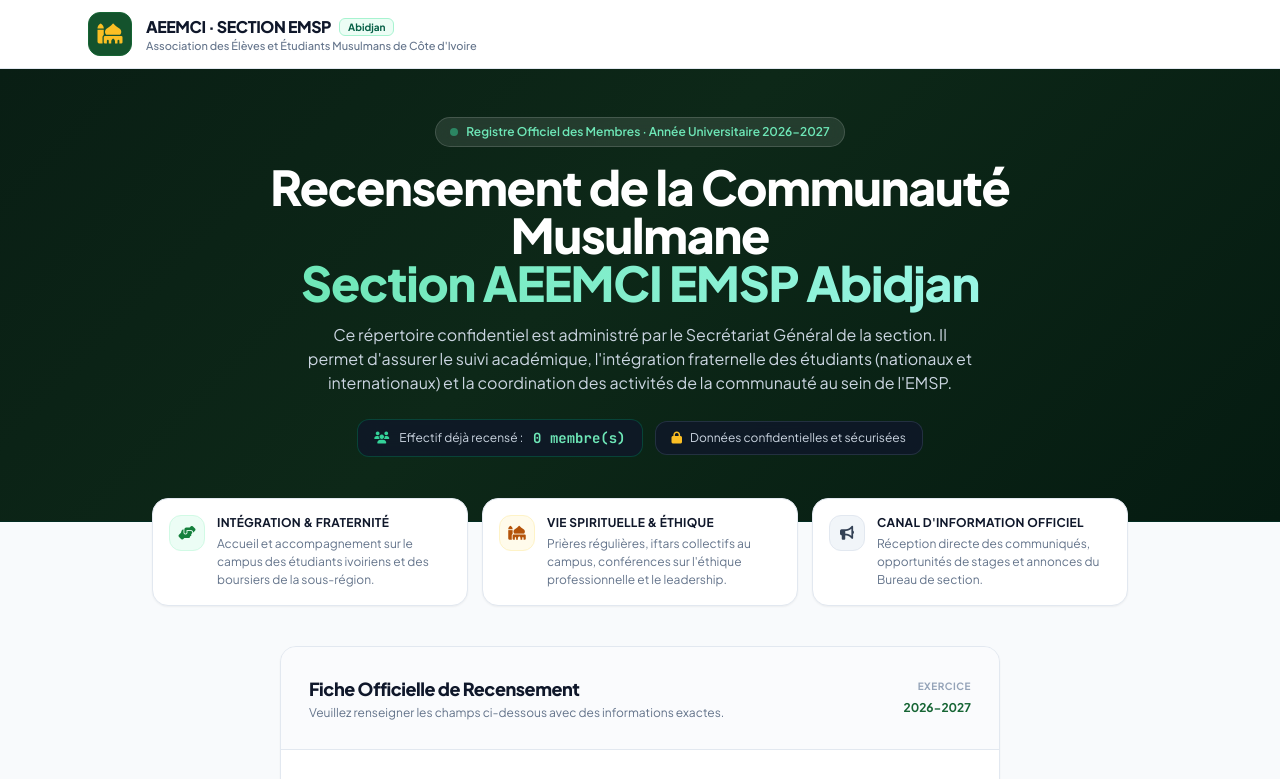
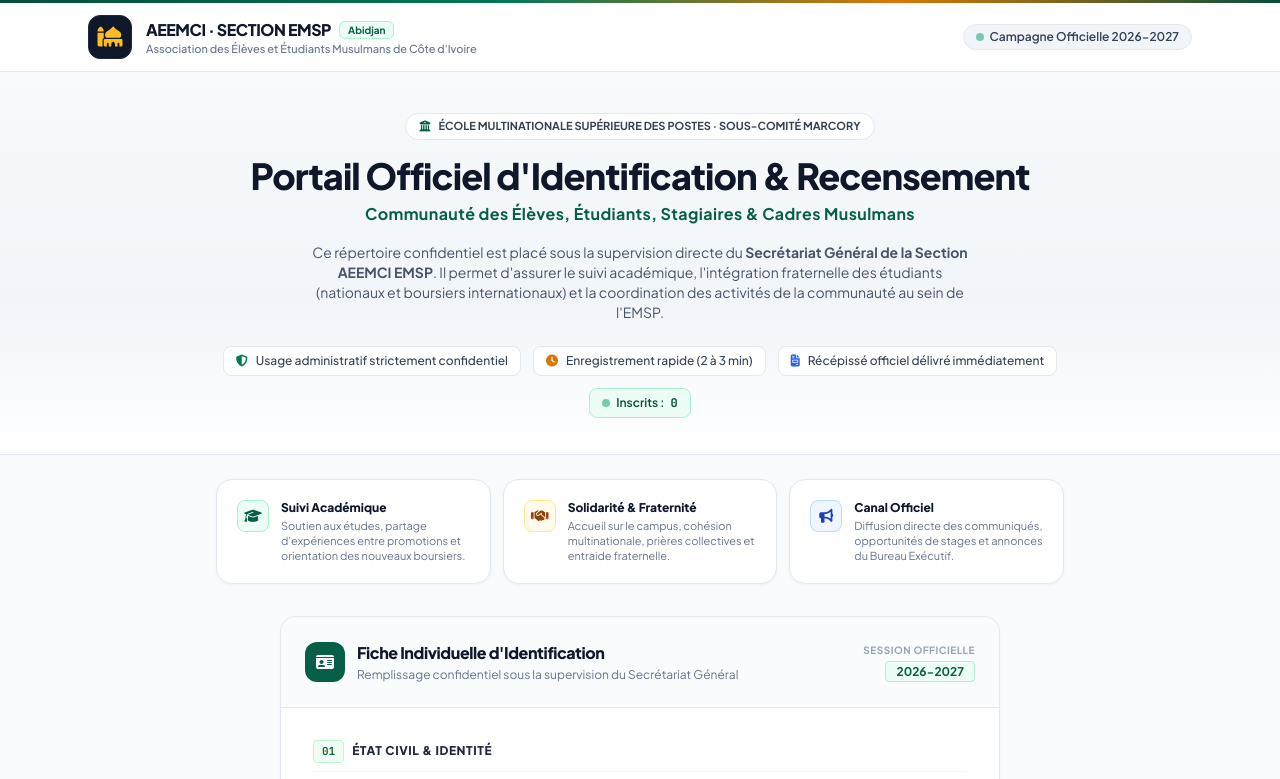
Before and after one commit to aeemci-koumassi/formation-word, a plain HTML site: page recensement-emsp/index.html in a window 1280 px wide. Shown: the top 779 px of the page. Drawn offline with nearby package versions, Linux system fonts and the light colour scheme; no server answers.

Commit message:
style(presentation): refonte ultra-pro et prestigieuse du hero et de l'entete institutionnelle

```diff
--- a/recensement-emsp/index.html
+++ b/recensement-emsp/index.html
@@ -43,8 +43,26 @@
   </script>
 
   <style>
-    .hero-gradient {
-      background: linear-gradient(135deg, #091e14 0%, #0d2818 45%, #051b11 100%);
+    .academic-header-bar {
+      background: linear-gradient(90deg, #064e3b 0%, #047857 40%, #d97706 70%, #064e3b 100%);
+      height: 3px;
+    }
+    .institutional-hero {
+      background: linear-gradient(180deg, #f8fafc 0%, #f1f5f9 60%, #ffffff 100%);
+      border-bottom: 1px solid #e2e8f0;
+    }
+    .feature-card {
+      background: #ffffff;
+      border: 1px solid #e2e8f0;
+      border-radius: 1rem;
+      padding: 1.25rem;
+      transition: all 0.2s ease;
+      box-shadow: 0 1px 3px 0 rgba(0, 0, 0, 0.04);
+    }
+    .feature-card:hover {
+      border-color: #cbd5e1;
+      box-shadow: 0 4px 6px -1px rgba(0, 0, 0, 0.07);
+      transform: translateY(-2px);
     }
     .subtle-border {
       border: 1px solid rgba(226, 232, 240, 0.9);
@@ -63,12 +81,15 @@
     .form-input:focus {
       outline: none;
       background-color: #ffffff;
-      border-color: #15803d;
-      box-shadow: 0 0 0 3px rgba(22, 163, 74, 0.15);
+      border-color: #047857;
+      box-shadow: 0 0 0 3px rgba(4, 120, 87, 0.15);
     }
   </style>
 </head>
 <body class="bg-slate-50 text-slate-800 font-sans antialiased selection:bg-brand-700 selection:text-white min-h-screen flex flex-col">
+
+  <!-- Ligne Institutionnelle Décorative -->
+  <div class="academic-header-bar"></div>
 
   <!-- ==============================================
        HEADER INSTITUTIONNEL
@@ -78,57 +99,78 @@
 
       <!-- Logo et Identité Institutionnelle -->
       <a href="index.html" class="flex items-center gap-3.5 group">
-        <div class="w-11 h-11 rounded-xl bg-brand-900 text-amber-400 flex items-center justify-center font-bold text-xl shadow-xs border border-brand-800 shrink-0">
+        <div class="w-11 h-11 rounded-xl bg-slate-900 text-amber-400 flex items-center justify-center font-bold text-xl shadow-xs border border-slate-800 shrink-0">
           <i class="fa-solid fa-mosque"></i>
         </div>
         <div class="leading-tight">
           <div class="flex items-center gap-2">
-            <span class="font-extrabold text-base text-slate-900 tracking-tight">AEEMCI · SECTION EMSP</span>
+            <span class="font-extrabold text-sm sm:text-base text-slate-900 tracking-tight">AEEMCI · SECTION EMSP</span>
             <span class="hidden sm:inline-block text-[10px] font-bold px-2 py-0.5 rounded-md bg-emerald-50 text-emerald-800 border border-emerald-200">Abidjan</span>
           </div>
           <p class="text-[11px] text-slate-500 font-medium">Association des Élèves et Étudiants Musulmans de Côte d'Ivoire</p>
         </div>
       </a>
 
+      <!-- Badge Année Académique -->
+      <div class="hidden sm:flex items-center gap-2">
+        <span class="inline-flex items-center gap-1.5 px-3 py-1 rounded-full bg-slate-100 text-slate-700 text-xs font-semibold border border-slate-200">
+          <span class="w-2 h-2 rounded-full bg-emerald-600 animate-pulse"></span>
+          <span>Campagne Officielle 2026-2027</span>
+        </span>
+      </div>
+
     </div>
   </header>
 
   <!-- ==============================================
-       HERO INSTITUTIONNEL
+       PRÉSENTATION INSTITUTIONNELLE DE PRESTIGE
        ============================================== -->
-  <section class="hero-gradient text-white pt-12 pb-16 px-4 sm:px-6 relative overflow-hidden border-b border-emerald-950">
-    <div class="max-w-4xl mx-auto text-center relative z-10 space-y-4">
+  <section class="institutional-hero pt-10 pb-9 px-4 sm:px-6 relative overflow-hidden">
+    <div class="max-w-4xl mx-auto text-center space-y-4">
 
-      <!-- Badge Officiel -->
-      <div class="inline-flex items-center gap-2 px-3.5 py-1.5 rounded-full bg-white/10 backdrop-blur-md border border-white/15 text-xs font-semibold text-emerald-300">
-        <span class="w-2 h-2 rounded-full bg-emerald-400 animate-pulse"></span>
-        <span>Registre Officiel des Membres · Année Universitaire 2026-2027</span>
+      <!-- Sceau Institutionnel -->
+      <div class="inline-flex items-center gap-2 px-3.5 py-1 rounded-full bg-white border border-slate-200 text-[11px] font-bold text-slate-700 shadow-xs">
+        <i class="fa-solid fa-building-columns text-emerald-800"></i>
+        <span>ÉCOLE MULTINATIONALE SUPÉRIEURE DES POSTES · SOUS-COMITÉ MARCORY</span>
       </div>
 
-      <!-- Titre Principal -->
-      <h1 class="text-2xl sm:text-4xl md:text-5xl font-extrabold tracking-tight text-white leading-tight">
-        Recensement de la Communauté Musulmane <br class="hidden sm:block">
-        <span class="text-transparent bg-clip-text bg-gradient-to-r from-emerald-300 to-teal-200">Section AEEMCI EMSP Abidjan</span>
-      </h1>
+      <!-- Titre d'Autorité Académique -->
+      <div class="space-y-1.5">
+        <h1 class="text-2xl sm:text-3xl md:text-4xl font-extrabold tracking-tight text-slate-900 leading-tight">
+          Portail Officiel d'Identification & Recensement
+        </h1>
+        <p class="text-emerald-800 font-bold text-sm sm:text-base tracking-wide">
+          Communauté des Élèves, Étudiants, Stagiaires & Cadres Musulmans
+        </p>
+      </div>
 
-      <!-- Note explicative -->
-      <p class="text-slate-300 text-xs sm:text-sm md:text-base max-w-2xl mx-auto leading-relaxed">
-        Ce répertoire confidentiel est administré par le Secrétariat Général de la section. Il permet d'assurer le suivi académique, l'intégration fraternelle des étudiants (nationaux et internationaux) et la coordination des activités de la communauté au sein de l'EMSP.
+      <!-- Note Administrative Officielle -->
+      <p class="text-slate-600 text-xs sm:text-sm max-w-2xl mx-auto leading-relaxed">
+        Ce répertoire confidentiel est placé sous la supervision directe du <strong>Secrétariat Général de la Section AEEMCI EMSP</strong>. Il permet d'assurer le suivi académique, l'intégration fraternelle des étudiants (nationaux et boursiers internationaux) et la coordination des activités de la communauté au sein de l'EMSP.
       </p>
 
-      <!-- Statut de campagne & Compteur épuré -->
-      <div class="pt-2 flex flex-wrap items-center justify-center gap-3">
-        <div class="bg-slate-900/80 border border-emerald-800/60 rounded-xl px-4 py-2 backdrop-blur-md flex items-center gap-2.5 text-xs">
-          <i class="fa-solid fa-users text-emerald-400"></i>
-          <span class="text-slate-300">Effectif déjà recensé :</span>
-          <strong class="font-mono text-emerald-300 text-sm" id="heroCountDisplay">
-            <span id="heroCount">0</span> membre(s)
-          </strong>
+      <!-- Garanties & Engagements Institutionnels (Barre de Confiance Épurée) -->
+      <div class="pt-2 flex flex-wrap items-center justify-center gap-2 sm:gap-3 text-xs">
+        <div class="bg-white border border-slate-200 rounded-lg px-3 py-1.5 shadow-xs flex items-center gap-2 text-slate-700 font-medium">
+          <i class="fa-solid fa-shield-halved text-emerald-700"></i>
+          <span>Usage administratif strictement confidentiel</span>
         </div>
 
-        <div class="bg-slate-900/80 border border-slate-700/60 rounded-xl px-4 py-2 backdrop-blur-md flex items-center gap-2 text-xs text-slate-300">
-          <i class="fa-solid fa-lock text-amber-400"></i>
-          <span>Données confidentielles et sécurisées</span>
+        <div class="bg-white border border-slate-200 rounded-lg px-3 py-1.5 shadow-xs flex items-center gap-2 text-slate-700 font-medium">
+          <i class="fa-solid fa-clock text-amber-600"></i>
+          <span>Enregistrement rapide (2 à 3 min)</span>
+        </div>
+
+        <div class="bg-white border border-slate-200 rounded-lg px-3 py-1.5 shadow-xs flex items-center gap-2 text-slate-700 font-medium">
+          <i class="fa-solid fa-file-invoice text-blue-600"></i>
+          <span>Récépissé officiel délivré immédiatement</span>
+        </div>
+
+        <!-- Indicateur d'effectif discret -->
+        <div class="bg-emerald-50 border border-emerald-200 text-emerald-900 rounded-lg px-3 py-1.5 shadow-xs flex items-center gap-1.5 font-semibold" id="heroCountDisplay">
+          <span class="w-2 h-2 rounded-full bg-emerald-600 animate-pulse"></span>
+          <span>Inscrits :</span>
+          <span id="heroCount" class="font-mono font-bold">0</span>
         </div>
       </div>
 
@@ -136,38 +178,38 @@
   </section>
 
   <!-- ==============================================
-       PÔLES D'ACCOMPAGNEMENT DE LA SECTION (3 BLOCS PRO)
+       LES 3 PILIERS D'ACCOMPAGNEMENT (DESIGN PRO & ÉPURÉ)
        ============================================== -->
-  <section class="max-w-5xl mx-auto px-4 sm:px-6 -mt-6 relative z-20">
-    <div class="grid grid-cols-1 md:grid-cols-3 gap-3.5">
+  <section class="max-w-4xl mx-auto px-4 sm:px-6 pt-6 pb-2">
+    <div class="grid grid-cols-1 md:grid-cols-3 gap-3">
 
-      <div class="bg-white rounded-2xl p-4 shadow-sm border border-slate-200 flex items-start gap-3">
-        <div class="w-9 h-9 rounded-xl bg-emerald-50 text-brand-700 flex items-center justify-center shrink-0 text-sm font-bold border border-emerald-100">
-          <i class="fa-solid fa-handshake-angle"></i>
+      <div class="feature-card flex items-start gap-3">
+        <div class="w-8 h-8 rounded-lg bg-emerald-50 text-emerald-800 flex items-center justify-center shrink-0 text-sm border border-emerald-200">
+          <i class="fa-solid fa-graduation-cap"></i>
         </div>
         <div>
-          <h3 class="font-bold text-xs text-slate-900 uppercase tracking-wide">Intégration & Fraternité</h3>
-          <p class="text-xs text-slate-500 mt-1 leading-normal">Accueil et accompagnement sur le campus des étudiants ivoiriens et des boursiers de la sous-région.</p>
+          <h3 class="font-extrabold text-xs text-slate-900">Suivi Académique</h3>
+          <p class="text-[11px] text-slate-500 mt-0.5 leading-snug">Soutien aux études, partage d'expériences entre promotions et orientation des nouveaux boursiers.</p>
         </div>
       </div>
 
-      <div class="bg-white rounded-2xl p-4 shadow-sm border border-slate-200 flex items-start gap-3">
-        <div class="w-9 h-9 rounded-xl bg-amber-50 text-amber-700 flex items-center justify-center shrink-0 text-sm font-bold border border-amber-100">
-          <i class="fa-solid fa-mosque"></i>
+      <div class="feature-card flex items-start gap-3">
+        <div class="w-8 h-8 rounded-lg bg-amber-50 text-amber-800 flex items-center justify-center shrink-0 text-sm border border-amber-200">
+          <i class="fa-solid fa-handshake"></i>
         </div>
         <div>
-          <h3 class="font-bold text-xs text-slate-900 uppercase tracking-wide">Vie Spirituelle & Éthique</h3>
-          <p class="text-xs text-slate-500 mt-1 leading-normal">Prières régulières, iftars collectifs au campus, conférences sur l'éthique professionnelle et le leadership.</p>
+          <h3 class="font-extrabold text-xs text-slate-900">Solidarité & Fraternité</h3>
+          <p class="text-[11px] text-slate-500 mt-0.5 leading-snug">Accueil sur le campus, cohésion multinationale, prières collectives et entraide fraternelle.</p>
         </div>
       </div>
 
-      <div class="bg-white rounded-2xl p-4 shadow-sm border border-slate-200 flex items-start gap-3">
-        <div class="w-9 h-9 rounded-xl bg-slate-100 text-slate-700 flex items-center justify-center shrink-0 text-sm font-bold border border-slate-200">
+      <div class="feature-card flex items-start gap-3">
+        <div class="w-8 h-8 rounded-lg bg-blue-50 text-blue-800 flex items-center justify-center shrink-0 text-sm border border-blue-200">
           <i class="fa-solid fa-bullhorn"></i>
         </div>
         <div>
-          <h3 class="font-bold text-xs text-slate-900 uppercase tracking-wide">Canal d'Information Officiel</h3>
-          <p class="text-xs text-slate-500 mt-1 leading-normal">Réception directe des communiqués, opportunités de stages et annonces du Bureau de section.</p>
+          <h3 class="font-extrabold text-xs text-slate-900">Canal Officiel</h3>
+          <p class="text-[11px] text-slate-500 mt-0.5 leading-snug">Diffusion directe des communiqués, opportunités de stages et annonces du Bureau Exécutif.</p>
         </div>
       </div>
 
@@ -177,19 +219,24 @@
   <!-- ==============================================
        FORMULAIRE DE RECENSEMENT INSTITUTIONNEL
        ============================================== -->
-  <main class="max-w-3xl mx-auto px-4 sm:px-6 py-10 flex-1 w-full">
+  <main class="max-w-3xl mx-auto px-4 sm:px-6 py-6 flex-1 w-full">
 
     <div class="bg-white rounded-2xl border border-slate-200 shadow-sm overflow-hidden">
 
       <!-- Entête du Formulaire -->
-      <div class="p-6 sm:p-7 border-b border-slate-200 bg-slate-50/70 flex items-center justify-between gap-4">
-        <div>
-          <h2 class="text-base sm:text-lg font-extrabold text-slate-900 tracking-tight">Fiche Officielle de Recensement</h2>
-          <p class="text-xs text-slate-500 mt-0.5">Veuillez renseigner les champs ci-dessous avec des informations exactes.</p>
+      <div class="p-5 sm:p-6 border-b border-slate-200 bg-slate-50/80 flex items-center justify-between gap-4">
+        <div class="flex items-center gap-3">
+          <div class="w-10 h-10 rounded-xl bg-emerald-800 text-white flex items-center justify-center font-bold text-base shadow-xs shrink-0">
+            <i class="fa-solid fa-id-card"></i>
+          </div>
+          <div>
+            <h2 class="text-sm sm:text-base font-extrabold text-slate-900 tracking-tight">Fiche Individuelle d'Identification</h2>
+            <p class="text-xs text-slate-500 mt-0.5">Remplissage confidentiel sous la supervision du Secrétariat Général</p>
+          </div>
         </div>
         <div class="hidden sm:block text-right">
-          <span class="text-[10px] font-bold text-slate-400 uppercase tracking-wider block">Exercice</span>
-          <span class="text-xs font-bold text-brand-800">2026-2027</span>
+          <span class="text-[10px] font-bold text-slate-400 uppercase tracking-wider block">Session Officielle</span>
+          <span class="text-xs font-bold text-emerald-800 bg-emerald-50 px-2.5 py-0.5 rounded border border-emerald-200">2026-2027</span>
         </div>
       </div>
 
@@ -603,8 +650,8 @@
 
   <!-- Scripts -->
   <script src="https://cdn.jsdelivr.net/npm/@supabase/supabase-js@2"></script>
-  <script src="supabase.js?v=20261113_EMSP_PRO_V2"></script>
-  <script src="base_donnees.js?v=20261113_EMSP_PRO_V2"></script>
-  <script src="main.js?v=20261113_EMSP_PRO_V2"></script>
+  <script src="supabase.js?v=20261113_EMSP_PRO_V3"></script>
+  <script src="base_donnees.js?v=20261113_EMSP_PRO_V3"></script>
+  <script src="main.js?v=20261113_EMSP_PRO_V3"></script>
 </body>
 </html>
```
